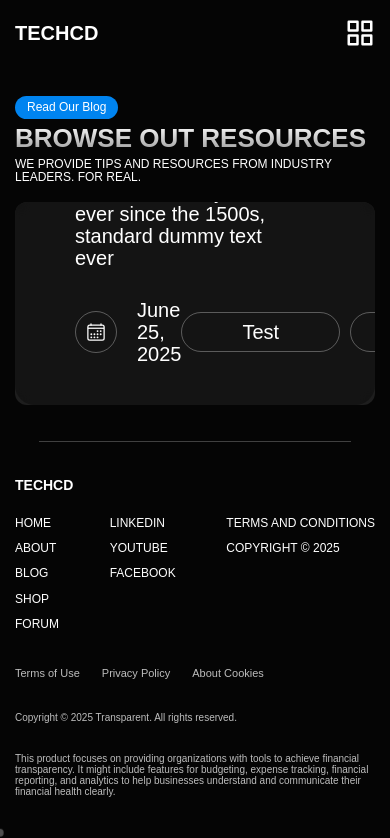
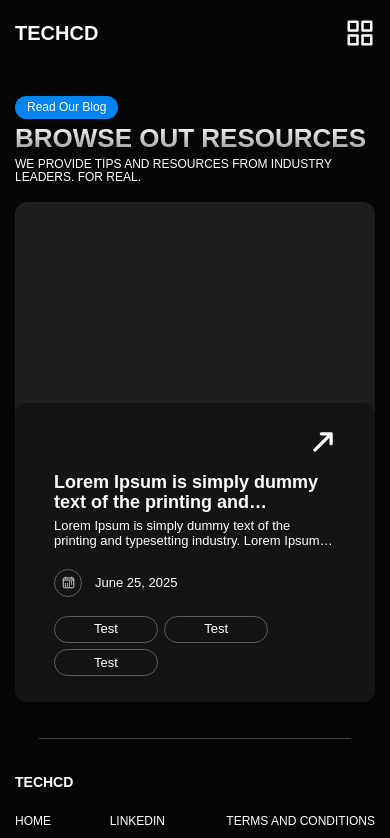
Before and after one commit to chamika-damith/techcd-portfolio, a Next.js app: page /blog in a window 390 px wide. Shown: the top 838 px of the page. Built offline with nearby package versions, Linux system fonts and the light colour scheme; a web font is replaced by a local one.

Commit message:
feat(blog-page): header section

```diff
--- a/app/globals.css
+++ b/app/globals.css
@@ -23,10 +23,6 @@
   ::selection {
     color: var(--background);
     background: var(--foreground);
-  }
-
-  body {
-    overflow: hidden;
   }
 
   .swiper-pagination-bullet {
--- a/app/layout.tsx
+++ b/app/layout.tsx
@@ -31,7 +31,7 @@ export default function RootLayout({
   children: React.ReactNode;
 }>) {
   return (
-    <html lang="en" className="dark lg:overflow-auto">
+    <html lang="en" className="dark lg:overflow-visible">
       <body
         className={`${tomorrow.variable} ${tektur.variable} ${oswald.variable} text-foreground bg-background text-[12px] antialiased transition-colors duration-500 sm:text-[14.4px] md:text-[16.8px] lg:text-[20.4px] xl:text-[24px] 2xl:text-[27.6px]`}
       >
--- a/components/user/blog-page/header/HeaderContent.tsx
+++ b/components/user/blog-page/header/HeaderContent.tsx
@@ -4,33 +4,33 @@ import { ImArrowUpRight2 } from "react-icons/im";
 
 const HeaderContent = () => {
   return (
-    <div className="bg-foreground/10 relative mt-[1.5em] aspect-video overflow-hidden rounded-[1em]">
-      <div className="absolute right-0 bottom-0 left-0 rounded-[1em] bg-black/30 px-[3em] py-[2em] text-[20px] backdrop-blur-sm">
-        <div className="grid grid-cols-10">
-          <div className="col-span-9">
-            <p className="text-[28px] font-semibold">
+    <div className="bg-foreground/10 relative mt-[1.5em] h-[500px] overflow-hidden rounded-[1em] sm:h-[600px] md:h-[700px] lg:aspect-video lg:h-auto">
+      <div className="absolute right-0 bottom-0 left-0 rounded-[1em] bg-black/30 px-[3em] py-[2em] text-[13px] backdrop-blur-sm sm:text-[15px] md:text-[17px] lg:text-[19px] xl:text-[20px] 2xl:text-[21px]">
+        <div className="grid grid-cols-1 gap-[1.4em] lg:grid-cols-10">
+          <div className="lg:col-span-9">
+            <p className="line-clamp-2 pb-[0.1em] text-[18px] font-semibold sm:text-[20px] md:text-[23px] lg:text-[25px] xl:text-[28px] 2xl:text-[30px]">
               Lorem Ipsum is simply dummy text of the printing and typesetting
               industry.
             </p>
-            <p className="mt-[0.4em] font-medium">
+            <p className="mt-[0.4em] line-clamp-2 pb-[0.1em] font-medium">
               Lorem Ipsum is simply dummy text of the printing and typesetting
               industry. Lorem Ipsum has been the industry&apos;s standard dummy
               text ever since the 1500s, standard dummy text ever
             </p>
           </div>
-          <div className="col-span-1 flex justify-end">
+          <div className="row-start-1 flex w-full justify-end lg:col-span-1 lg:row-start-auto">
             <ImArrowUpRight2 className="text-foreground text-[2em]" />
           </div>
         </div>
 
-        <div className="mt-[1.5em] flex items-center justify-between">
+        <div className="mt-[1.5em] flex flex-col gap-[1.5em] lg:flex-row lg:items-center lg:justify-between">
           <div className="flex items-center gap-[1em]">
             <div className="border-foreground/30 w-fit rounded-full border p-[0.5em]">
               <IoCalendarOutline />
             </div>
             <p> June 25, 2025</p>
           </div>
-          <div className="flex gap-[0.5em]">
+          <div className="flex flex-wrap gap-[0.5em]">
             <div className="border-foreground/30 rounded-full border px-[3em] py-[0.4em]">
               Test
             </div>
--- a/components/user/home-page/hero/Loader.tsx
+++ b/components/user/home-page/hero/Loader.tsx
@@ -14,8 +14,10 @@ const Loader: React.FC<{
 
   useGSAP(
     () => {
+      document.body.style.overflow = "hidden";
+
       if (playAnimation && containerRef.current) {
-        document.body.style.overflow = "auto";
+        document.body.style.overflow = "visible";
 
         const tl = gsap.timeline({
           onComplete: () => {
```
